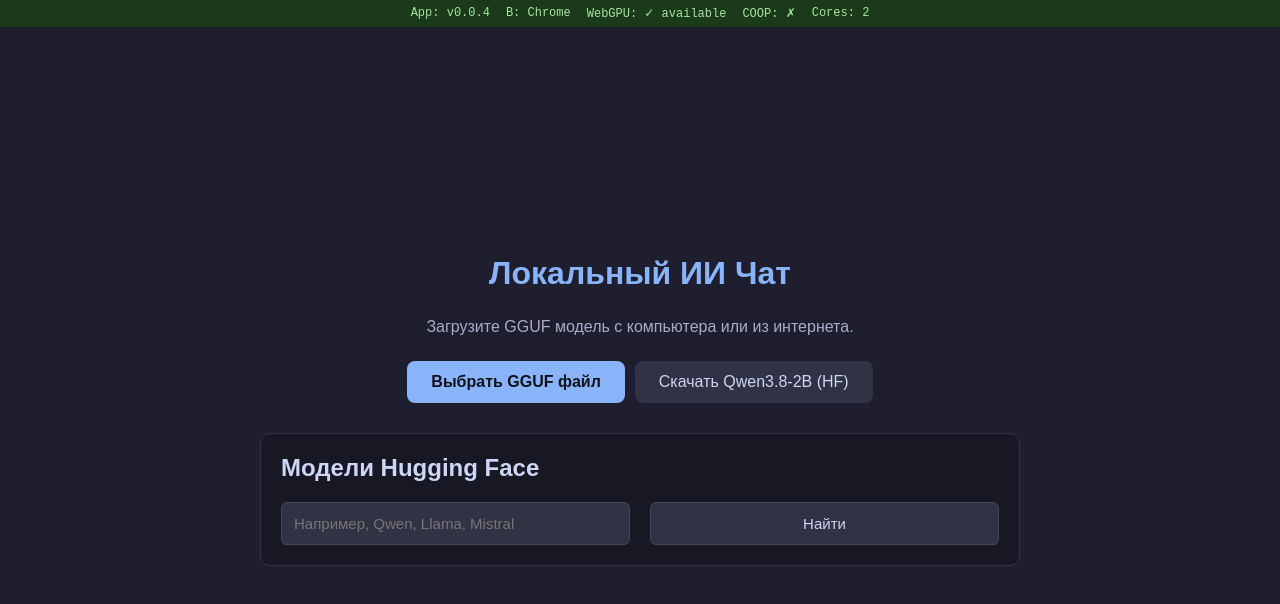
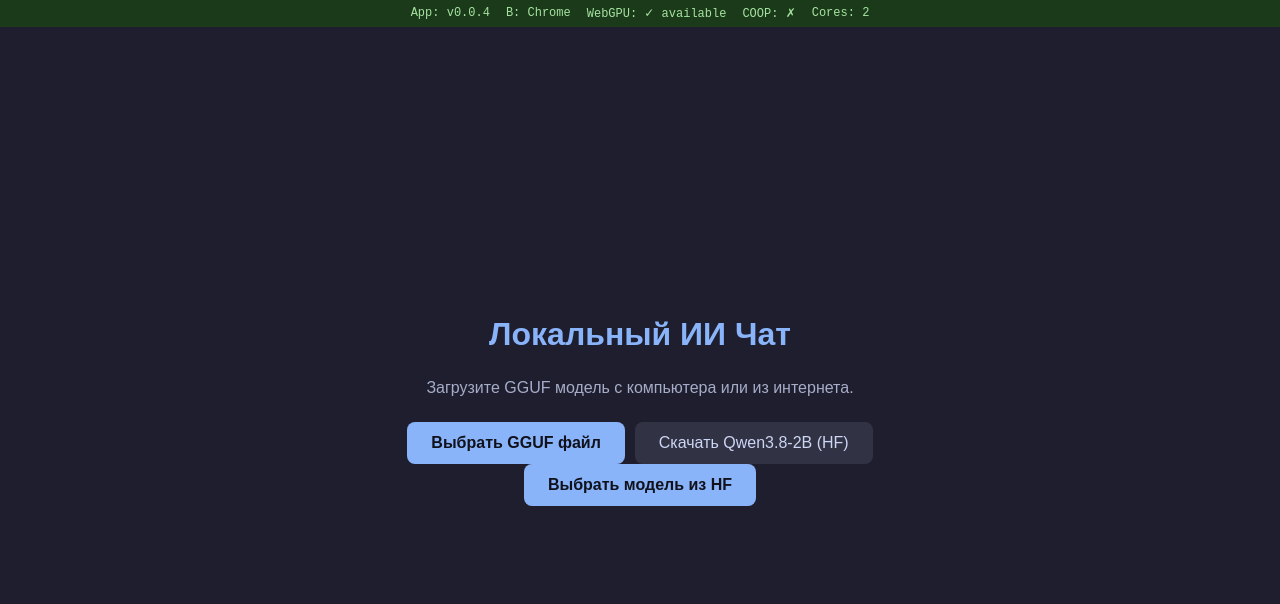
Before and after one commit to andreich22/privateAI, a React (Vite) app: page / in a window 1280 px wide. Shown: the top 604 px of the page. Built offline with nearby package versions, Linux system fonts and the light colour scheme.

Commit message:
fix: add visible HF model picker button

```diff
--- a/src/components/HuggingFaceModelSearch.jsx
+++ b/src/components/HuggingFaceModelSearch.jsx
@@ -1,16 +1,24 @@
-import React, { useState } from 'react';
+import React, { useEffect, useRef, useState } from 'react';
 import { searchHuggingFaceModels } from '../services/huggingFaceModels';
 
 function formatNumber(value) {
   return new Intl.NumberFormat().format(value);
 }
 
-export default function HuggingFaceModelSearch({ onSelect }) {
+export default function HuggingFaceModelSearch({ onSelect, initiallyOpen = false }) {
+  const [isOpen, setIsOpen] = useState(initiallyOpen);
   const [query, setQuery] = useState('');
   const [models, setModels] = useState([]);
   const [loading, setLoading] = useState(false);
   const [error, setError] = useState('');
   const [searched, setSearched] = useState(false);
+  const inputRef = useRef(null);
+
+  useEffect(() => {
+    if (isOpen) inputRef.current?.focus();
+  }, [isOpen]);
+
+  const openSearch = () => setIsOpen(true);
 
   const handleSearch = async (event) => {
     event.preventDefault();
@@ -32,10 +40,24 @@ export default function HuggingFaceModelSearch({ onSelect }) {
   };
 
   return (
-    <section className="hf-search" aria-label="Поиск моделей Hugging Face">
-      <h2>Модели Hugging Face</h2>
+    <section className="hf-search-container" aria-label="Выбор модели из Hugging Face">
+      {!isOpen && (
+        <button type="button" onClick={openSearch} className="btn-main hf-picker-button">
+          Выбрать модель из HF
+        </button>
+      )}
+
+      {isOpen && (
+        <div className="hf-search">
+          <div className="hf-search-header">
+            <h2>Выбрать модель из HF</h2>
+            <button type="button" className="btn-sub hf-close-button" onClick={() => setIsOpen(false)}>
+              Закрыть
+            </button>
+          </div>
           <form onSubmit={handleSearch} className="hf-search-form">
             <input
+              ref={inputRef}
               aria-label="Поиск моделей Hugging Face"
               value={query}
               onChange={(event) => setQuery(event.target.value)}
@@ -67,6 +89,8 @@ export default function HuggingFaceModelSearch({ onSelect }) {
               ))}
             </div>
           )}
+        </div>
+      )}
     </section>
   );
 }
```
Lines whose indentation alone changed are shown as unchanged.
